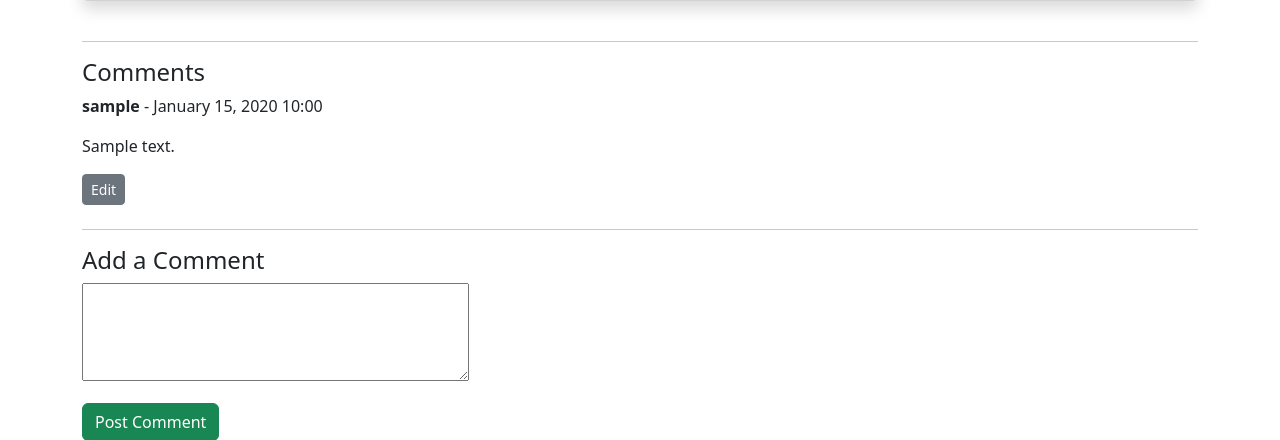
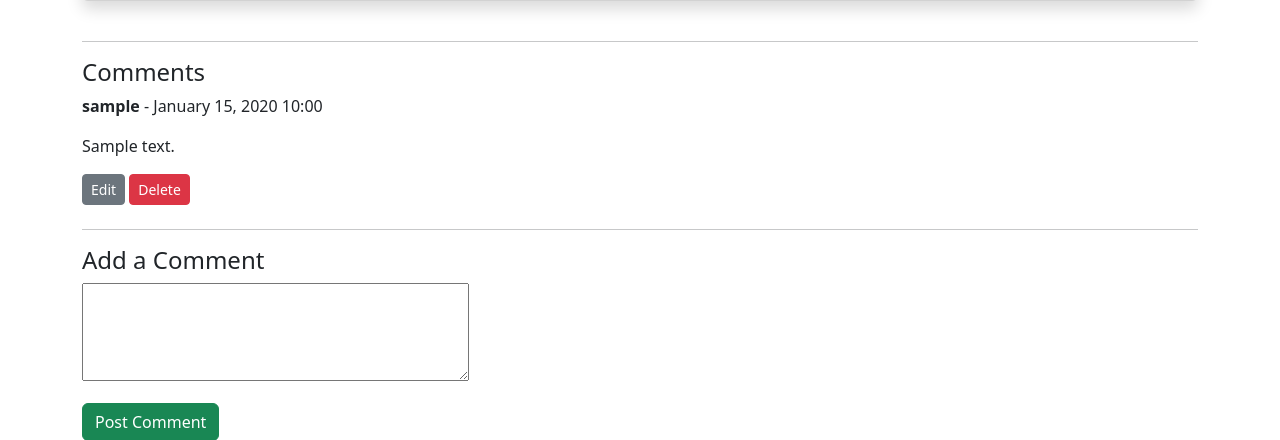
Before and after one commit to ollebrask/golf-blog, a Django app: page /review/1/ in a window 1280 px wide. Shown: the part 473-913 px from the top of the page. Run offline with Django 4.2, Linux system fonts and the light colour scheme; a user stored in the database is signed in; tables that the repository leaves empty hold one stand-in row (values such as "Sample post").

Commit message:
Add delete button for comment

```diff
--- a/blog/templates/blog/review_detail.html
+++ b/blog/templates/blog/review_detail.html
@@ -38,6 +38,7 @@ Review Detail
                     <p>{{ comment.content|linebreaks }}</p>
                     {% if comment.user == request.user %}
                             <a href="{% url 'edit_comment' comment.id %}" class="btn btn-secondary btn-sm">Edit</a>
+                            <a href="{% url 'delete_comment' comment.id %}" class="btn btn-danger btn-sm">Delete</a>
                         {% endif %}
                 </div>
                 {% empty %}
```
